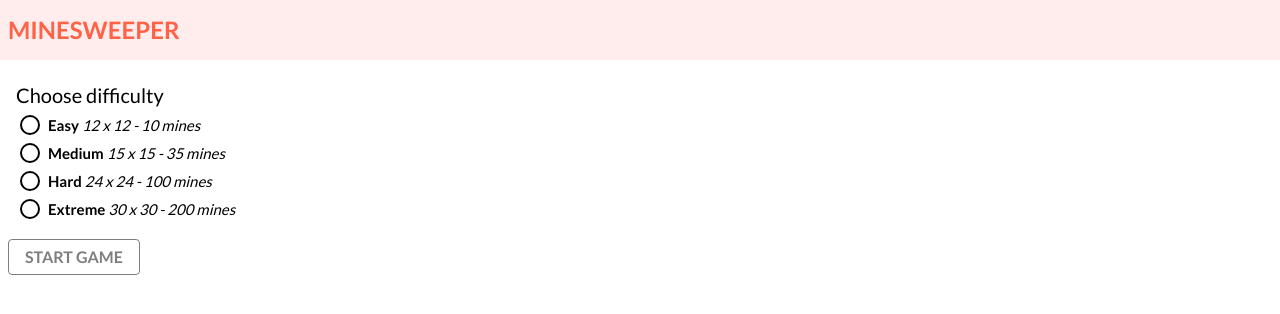
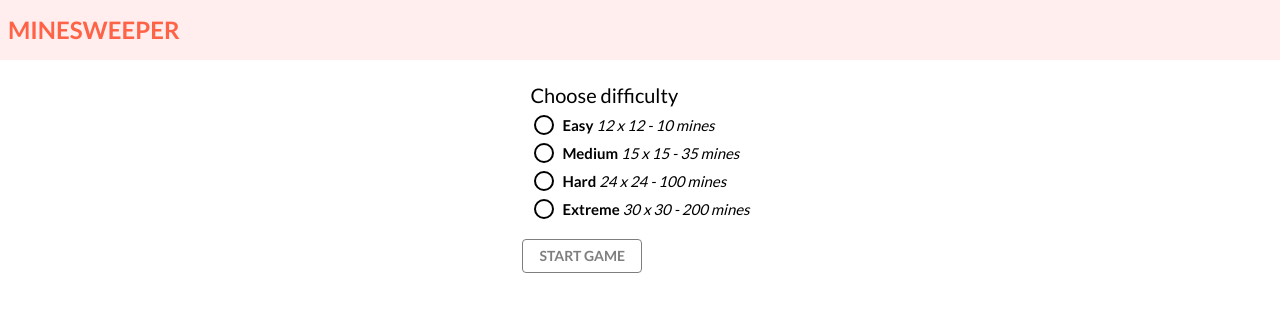
Before and after one commit to MSekrst/minesweeper, a React (Create React App) app: page / in a window 1280 px wide. Shown: the top 314 px of the page. Built offline with nearby package versions, Linux system fonts and the light colour scheme.

Commit message:
Style modification

```diff
--- a/src/base.css
+++ b/src/base.css
@@ -4,4 +4,7 @@ html {
 
 .page-content {
   padding-top: 60px;
+  display: flex;
+  flex-direction: column;
+  align-items: center;
 }
--- a/src/components/Button/button.css
+++ b/src/components/Button/button.css
@@ -1,14 +1,19 @@
 .button {
   padding: 8px 16px;
-  font-size: 16px;
+  font-size: 14px;
   font-weight: 700;
   text-transform: uppercase;
   color: #000000;
   border: 1px solid;
   background-color: transparent;
   cursor: pointer;
-  transition: opacity 0.25s ease-in-out;
+  transition: opacity 0.25s ease-in-out, color 0.25s ease-in-out;
   border-radius: 4px;
+}
+
+.button:hover {
+  color: tomato;
+  opacity: 0.7;
 }
 
 .button:disabled {
--- a/src/modules/Game/Cell/cell.css
+++ b/src/modules/Game/Cell/cell.css
@@ -35,6 +35,7 @@
 
 .cell.numbered {
   cursor: pointer;
+  user-select: none;
 }
 
 .cell.numbered.numbered-1 {
--- a/src/modules/Game/game.css
+++ b/src/modules/Game/game.css
@@ -1,5 +1,6 @@
 .board {
   overflow: auto;
+  border: 2px solid tomato;
   margin-top: 16px;
 }
 
--- a/src/screens/Header/header.css
+++ b/src/screens/Header/header.css
@@ -1,7 +1,7 @@
 .header {
   display: flex;
   align-items: center;
-  background-color: rgba(255, 80, 80, 0.1);
+  background-color: rgb(255 238 237);
   position: fixed;
   top: 0;
   width: 100%;
```
